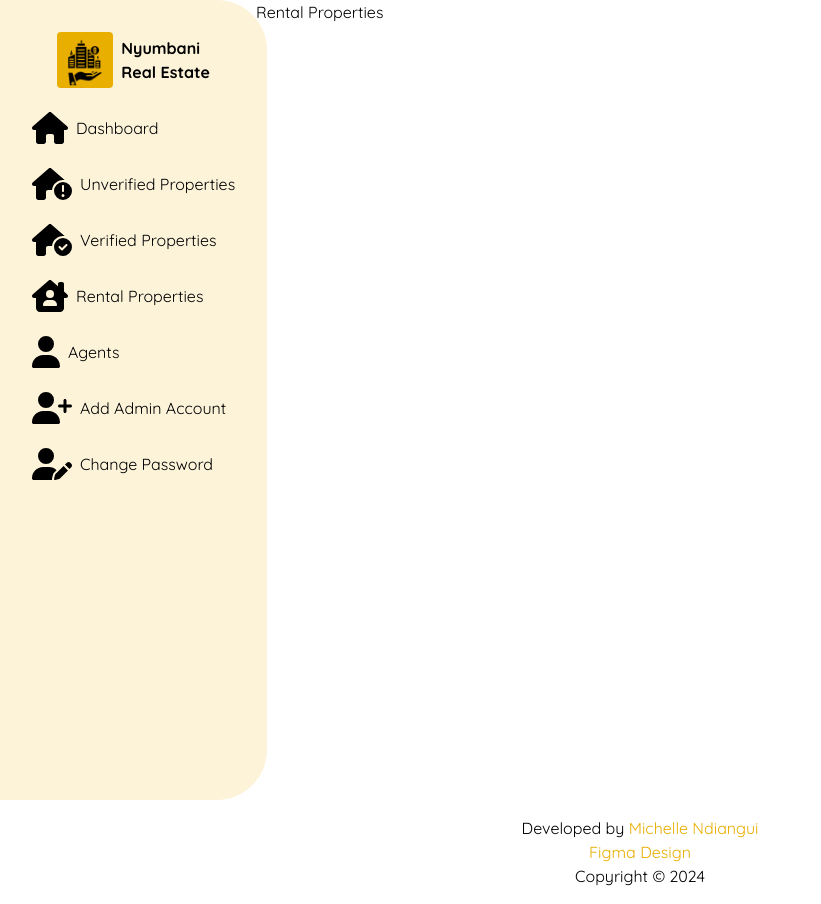
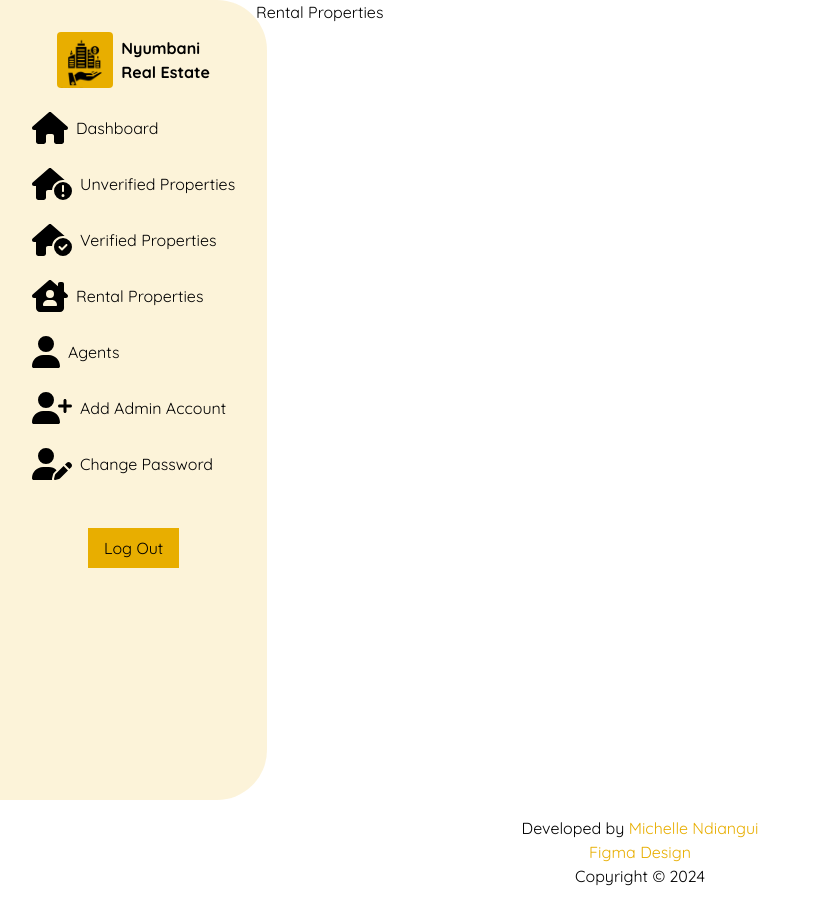
Before and after one commit to MuthoniMN/real-estate-system, a Next.js app: page /admin/property/rentals in a window 1280 px wide. Shown: the whole page, without its empty margins (0-821 px from the left). Built offline with nearby package versions, Linux system fonts and the light colour scheme.

Commit message:
refact: adding logout button

```diff
--- a/src/app/_components/Sidebar.js
+++ b/src/app/_components/Sidebar.js
@@ -1,4 +1,6 @@
+import { signOut } from "next-auth/react";
 import IconLink from "./IconLink";
+import Button from "@/app/_components/Button"
 import Logo from "./Logo";
 
 export default function Sidebar({ content }) {
@@ -8,6 +10,7 @@ export default function Sidebar({ content }) {
             {content.map((link, index) => {
                 return <IconLink link={link.link} linkDesc={link.desc} icon={link.icon} key={index} />
             })}
+            <Button onClick={() => signOut()}>Log Out</Button>
         </nav>
     )
 }
```
